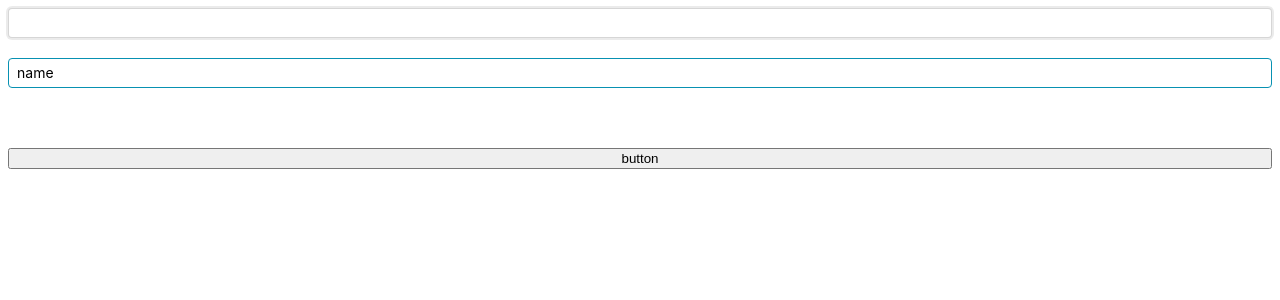
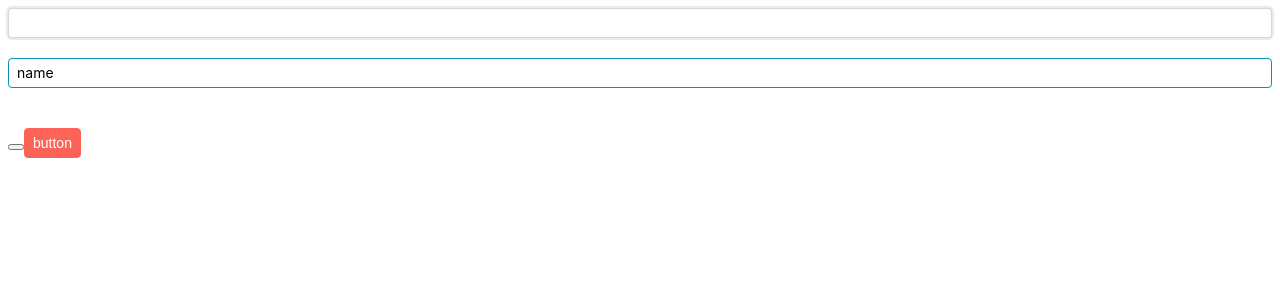
Before and after one commit to ShahedAhmadAhadi/components, a React (Create React App) app: page / in a window 1280 px wide. Shown: the top 300 px of the page. Built offline with nearby package versions, Linux system fonts and the light colour scheme; the HTML template or start-up script is replaced by a standard one.

Commit message:
checkP work

```diff
--- a/src/App.js
+++ b/src/App.js
@@ -13,12 +13,13 @@ function App() {
 
 
   return (
-    <div className="App flex flex-col">
+    <div className="App">
       <Input ref={inp} pattern='[A-Za-z]+' className="style-on-error:bg-red-500" styleOnError={{border: '1px solid green'}} />
       <Input label="name" pattern='[A-Za-z]+' className="text-blue-300 border-cyan-600 focus:border-yellow-500" />
       <br></br>
       <br></br>
       <br></br>
+      <button></button>
       <Button>button</Button>
     </div>
   );
--- a/src/components/Button.js
+++ b/src/components/Button.js
@@ -1,8 +1,11 @@
 import React from 'react'
 
-function Button(props) {
+function Button({size, ...other}) {
   return (
-    <button>{props.children}</button>
+    <button className={`default-style btn primary`} >
+        <span className={``}>{other.children}</span>
+        <span></span>
+    </button>
   )
 }
 
--- a/src/index.css
+++ b/src/index.css
@@ -4,6 +4,7 @@
 
 @layer components {
     .default-style {
+        box-sizing: border-box;
         padding: 4px 8px;
         border: 1px solid #00000014;
         font-size: 14px;
@@ -15,7 +16,36 @@
         text-overflow: ellipsis;
         border-radius: 4px;
         outline: none;
+    }
+
+    .default-style-lg{
         box-sizing: border-box;
+        padding: 8px 12px;
+        font-size: 16px;
+        border: 1px solid #00000014;
+        line-height: 1.5;
+        color: #424242;
+        vertical-align: middle;
+        position: relative;
+        overflow: hidden;
+        text-overflow: ellipsis;
+        border-radius: 4px;
+        outline: none;
+    }
+
+    .default-style-sm {
+        box-sizing: border-box;
+        padding: 2px 8px;
+        font-size: 14px;
+        border: 1px solid #00000014;
+        line-height: 1.4285714286;
+        color: #424242;
+        vertical-align: middle;
+        position: relative;
+        overflow: hidden;
+        text-overflow: ellipsis;
+        border-radius: 4px;
+        outline: none;
     }
 
     .default-style:focus {
@@ -23,6 +53,22 @@
         border: 1px solid #00000029;
         box-shadow: 0 0 0 2px #00000014;
         outline: none;
+    }
+
+    .btn {
+        display: inline-flex;
+        cursor: pointer;
+        background-color: #f5f5f5;
+        background-image: linear-gradient(rgba(0, 0, 0, 0), rgba(0, 0, 0, 0.02));
+    }
+    .btn:hover{
+        filter: brightness(97%);
+    }
+
+    .primary {
+        background-color: #ff6358;
+        border: 1px solid #ff6358;
+        color: white;
     }
 
     .label {
```
